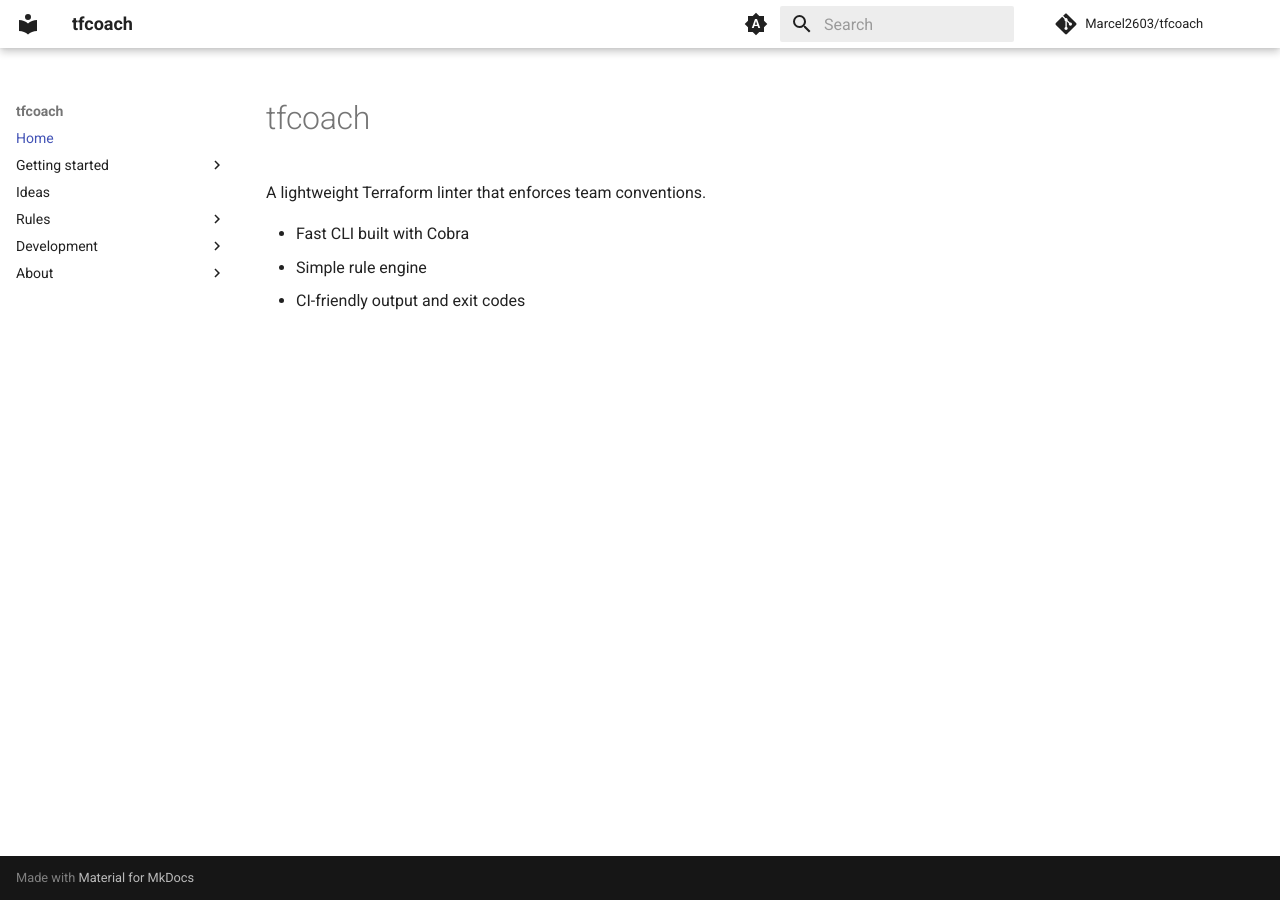
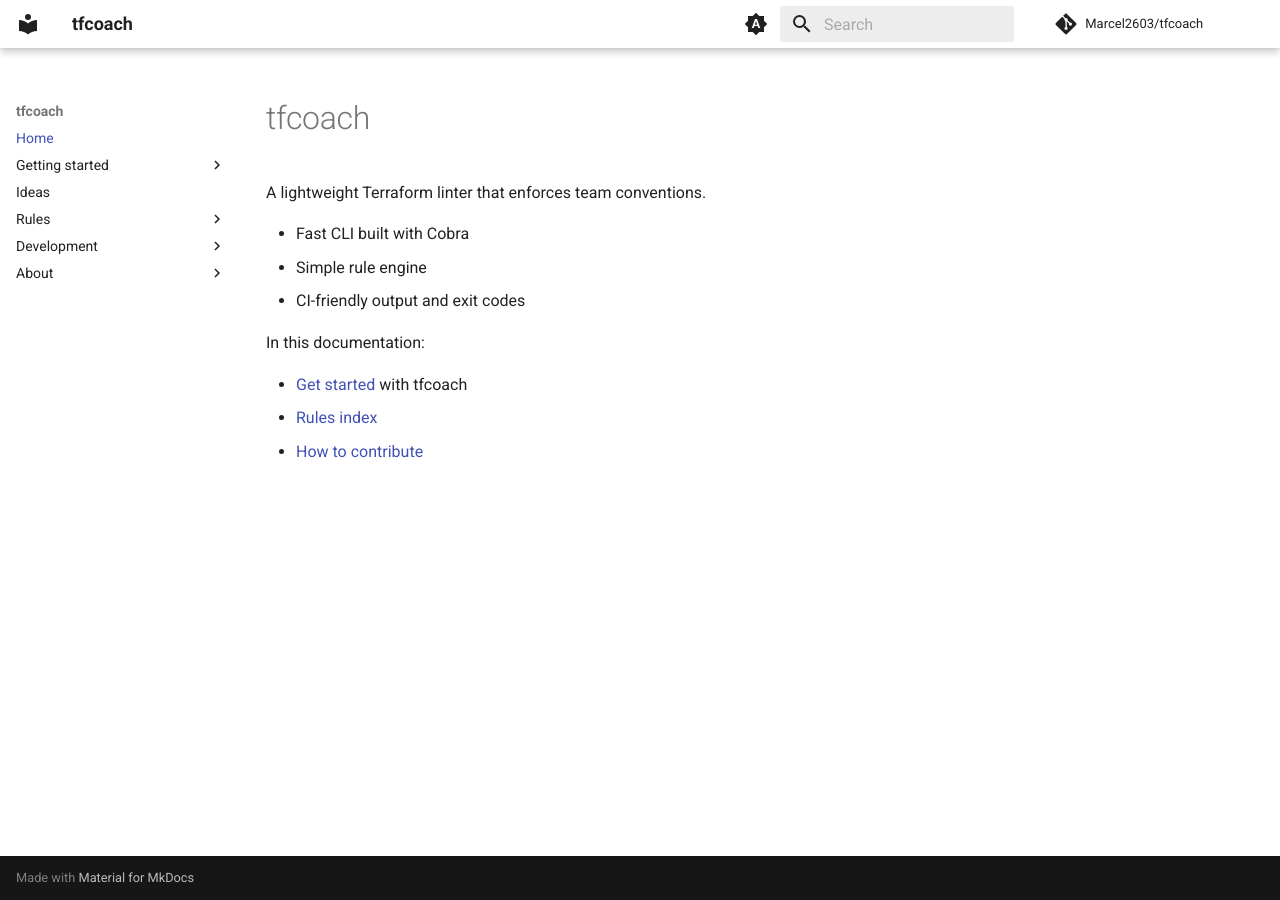
Before and after one commit to Marcel2603/tfcoach, an MkDocs documentation site: the page built from docs/pages/index.md, in a window 1280 px wide. Built offline with MkDocs 1.6.1 and Material for MkDocs 9.7.7, drawn with Linux system fonts in a browser that asks for light colours; comment, search, counter and statistics services are not loaded.

Commit message:
docs: add links to main index page

```diff
--- a/docs/pages/index.md
+++ b/docs/pages/index.md
@@ -5,3 +5,9 @@
 - Fast CLI built with Cobra
 - Simple rule engine
 - CI-friendly output and exit codes
+
+In this documentation:
+
+- [Get started](getting-started/index.md) with tfcoach
+- [Rules index](rules/index.md)
+- [How to contribute](development/index.md)
```
